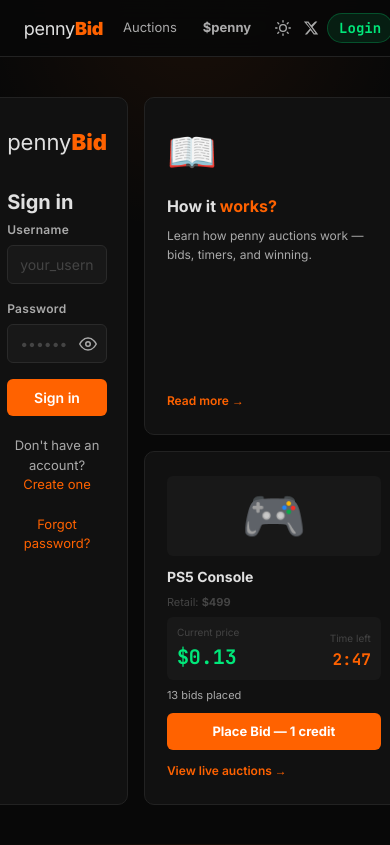
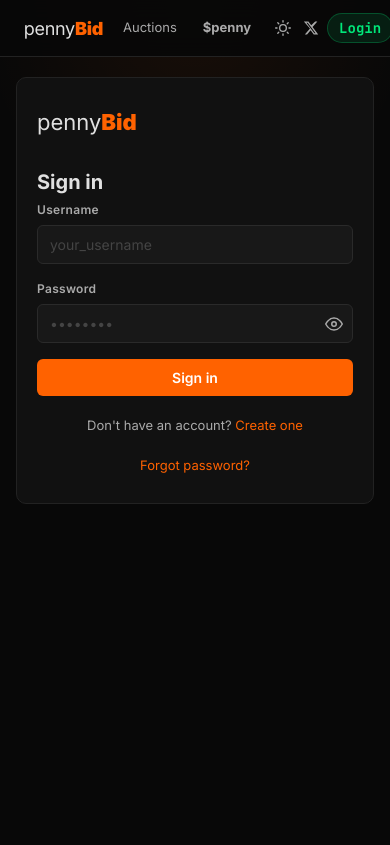
Before and after one commit to caaconwinner/solbid, a React (Vite) app: page / in a window 390 px wide. Shown: the top 845 px of the page. Built offline with nearby package versions, Linux system fonts and the light colour scheme.

Commit message:
Mobile layout overhaul: login page, cashback panel, pub-auctions, small-phone fixes

```diff
--- a/src/index.css
+++ b/src/index.css
@@ -2288,6 +2288,24 @@
   /* ── How It Works ── */
   .hiw-step { padding: 20px 16px 18px; }
   .hiw-hero { padding: 40px 16px 32px; }
+
+  /* ── Login / landing page ── */
+  .lp-layout {
+    flex-direction: column;
+    padding: 20px 16px 48px;
+    gap: 12px;
+    min-height: unset;
+  }
+  .lp-login-card { max-width: 100%; }
+  .lp-right-col  { display: none; }
+
+  /* ── Public auctions page (guest /auctions) ── */
+  .pub-auctions-page { padding: 20px 16px 48px; }
+  .pub-auctions-header { flex-direction: column; align-items: flex-start; gap: 12px; }
+  .pub-auctions-header-cta { flex-direction: column; width: 100%; }
+  .pub-auctions-header-cta .btn-primary,
+  .pub-auctions-header-cta .btn-outline { width: 100%; text-align: center; display: block; }
+  .pub-auctions-grid { grid-template-columns: 1fr 1fr; }
 }
 
 /* ─── Auction bottom: cashback + bid feed side by side ───────── */
@@ -2297,7 +2315,7 @@
   gap: 16px;
   align-items: stretch;
 }
-@media (max-width: 640px) {
+@media (max-width: 700px) {
   .auction-bottom { grid-template-columns: 1fr; }
 }
 
@@ -2310,6 +2328,9 @@
   display: flex;
   flex-direction: column;
   min-height: 580px;
+}
+@media (max-width: 700px) {
+  .cashback-panel { min-height: 200px; }
 }
 
 .cashback-header {
@@ -2550,3 +2571,10 @@
 .referral-stat-val { font-size: 22px; font-weight: 900; line-height: 1; }
 .referral-stat-label { font-size: 11px; color: var(--muted); margin-top: 3px; }
 .referral-stat-divider { width: 1px; align-self: stretch; background: var(--border); }
+
+/* ─── Very small phones (≤ 380px) ───────────────────────────── */
+@media (max-width: 380px) {
+  .pub-auctions-grid { grid-template-columns: 1fr; }
+  .item-image-wrap   { height: 140px; }
+  .price-value       { font-size: 26px; }
+}
```
